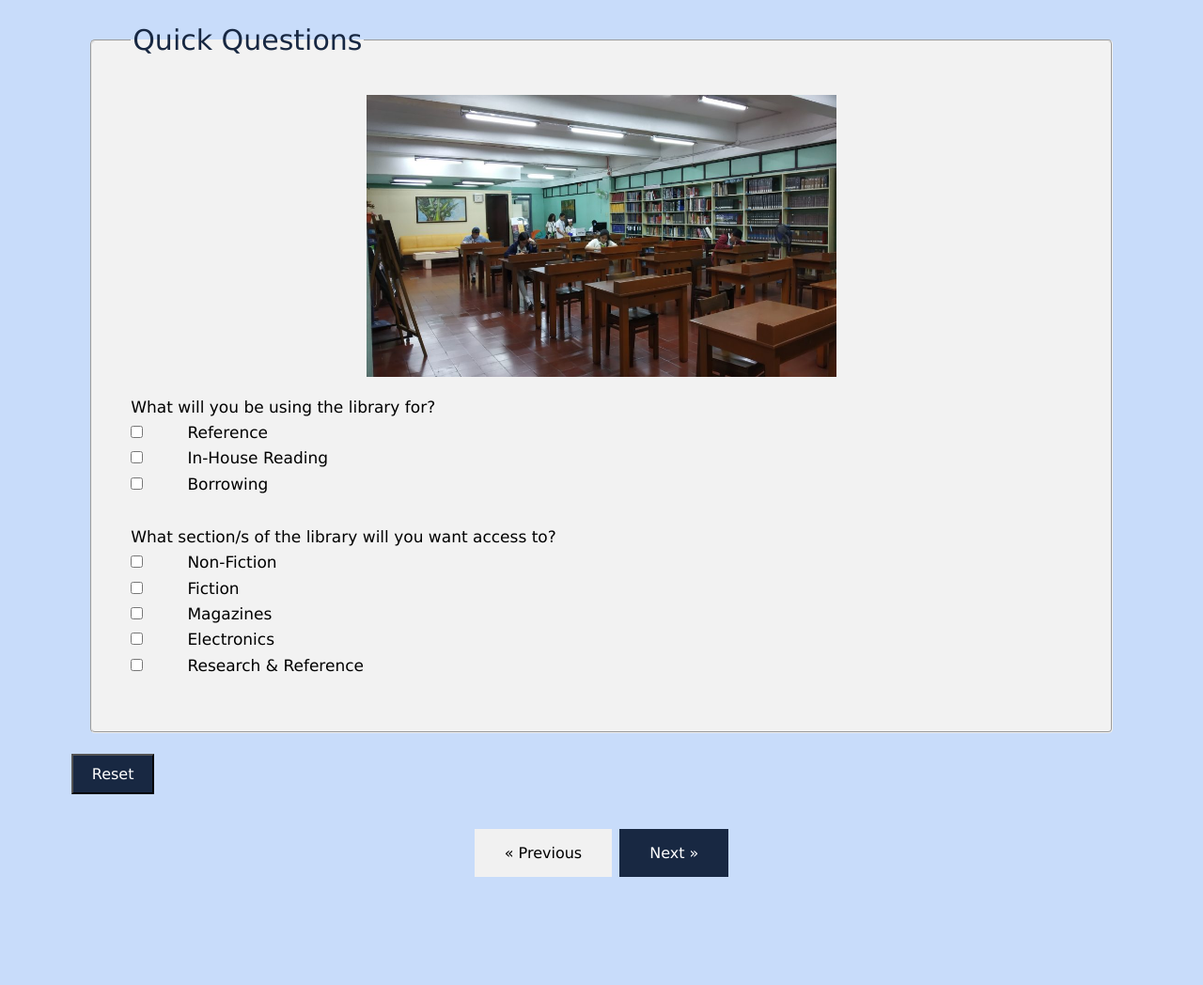
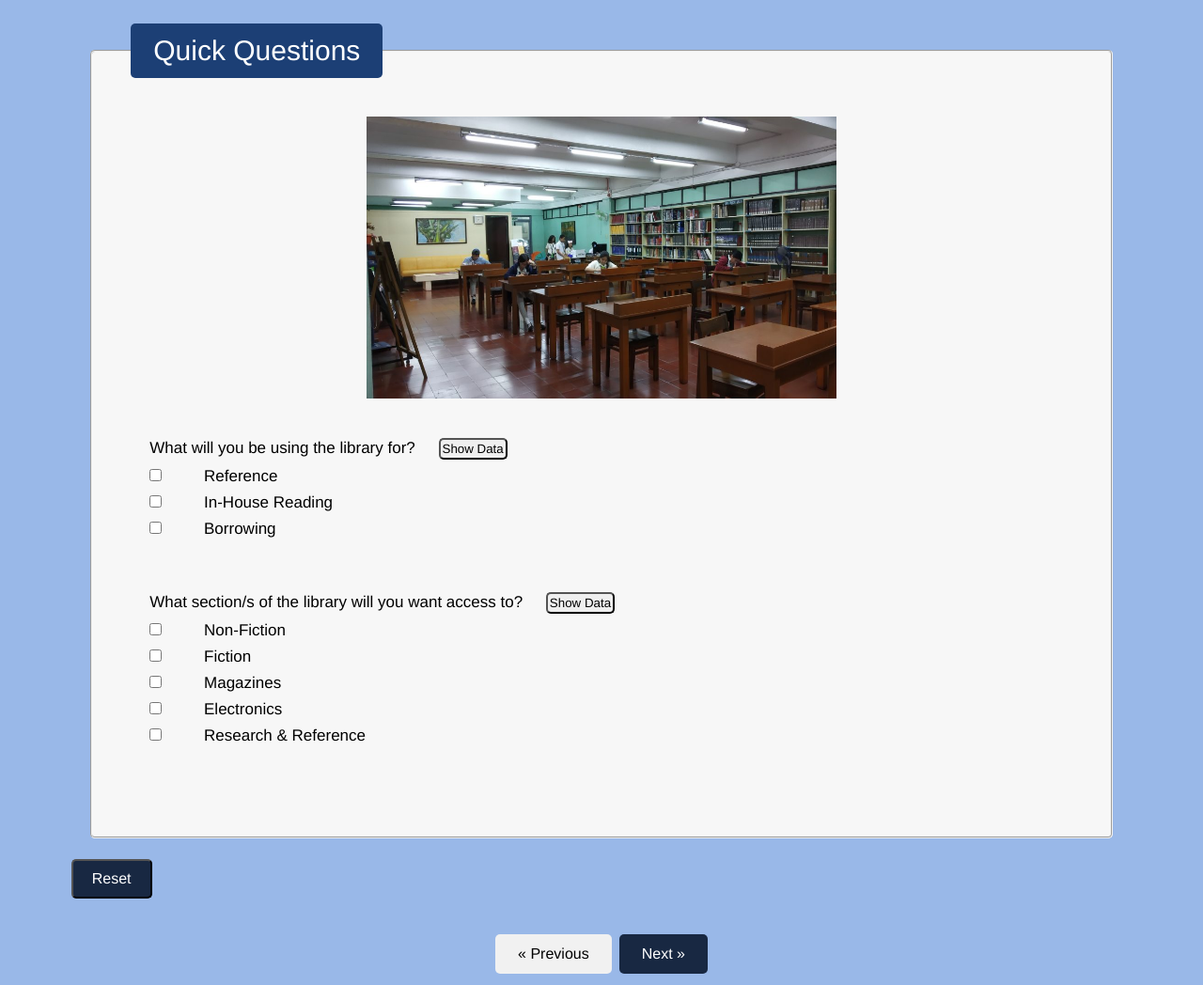
Before and after one commit to erissramos/4QProJStrontiumRamos, a plain HTML site: page Q4 Project/htdocs/questions.html in a window 1280 px wide. Shown: the whole page at 94% size. Before the commit the page ends 945 px from the top, so only its background shows below. Drawn offline with Linux system fonts and the light colour scheme.

Commit message:
Update questions.html

```diff
--- a/Q4 Project/htdocs/questions.html
+++ b/Q4 Project/htdocs/questions.html
@@ -17,42 +17,54 @@
 }
 
 body {
-	background-color: #c8dcfa;
+	background-color: #99b8e8;
 }
 
 fieldset {
 	border-radius: 5px;
-	background-color: #f2f2f2;
+	background-color: #f7f7f7;
 	padding: 20px;
 }
 
 legend {
+	background-color: #1c3f75;
 	font-size: 30px;
-	color: #182842;
-	font-family: Verdana;
+	color: white;
+	font-family: Helvetica;
+	padding: 12px 24px;
+	border-radius: 5px;
 }
 
 label {
 	font-size: 17px;
-	font-family: Verdana;
+	font-family: Helvetica;
 }
 
 input[type=reset] {
 	background-color: #182842;
 	color: white;
-	font-family: Verdana;
+	font-family: Helvetica;
 	font-size: 16px;
 	text-decoration: none;
 	padding: 10px 20px;
 	margin: 4px 2px;
+	border-radius: 5px;
+}
+
+.showData {
+	text-decoration: none;
+	font-family: Helvetica;
+	padding: 2px 2px;
+	border-radius: 5px;
 }
 
 a {
 	text-decoration: none;
-	font-family: Verdana;
+	font-family: Helvetica;
 	display: inline-block;
-	padding: 16px 32px;
+	padding: 12px 24px;
 	margin: 4px 2px;
+	border-radius: 5px;
 }
 
 a:hover {
@@ -78,25 +90,34 @@ a:hover {
 			<center>
 				<img src="images/library.jpg" style="height: 300px; width: 500px" alt = "PSHS MC Library";><br><br>
 			</center>
-			<label>What will you be using the library for?<br>
+			<div>	<!╌ Checkboxes for uses of library ╌>
+				<label>What will you be using the library for?
+					<input type="button" class="showData" onclick="displayUse()" value="Show Data"><br>		<!╌ Button to trigger function that displays user's input ╌>
 						<input type="checkbox" id="reference" name="choices" value="Reference">
 						<label for="reference">Reference</label><br>
 						<input type="checkbox" id="IHR" name="choices" value="In-House Reading">
 						<label for="IHR">In-House Reading</label><br>
 						<input type="checkbox" id="borrowing" name="choices" value="Borrowing">
 						<label for="borrowing">Borrowing</label>
-			</label><br><br><br>
-			<label>What section/s of the library will you want access to?<br>
-				<input type="checkbox" id="nonFic" name="choices" value="Non-Fiction">
+					<p id="demoUse"></p>
+				</label><br>
+			</div>
+			<div>	<!╌ Checkboxes for what student can access in the library ╌>
+				<label>What section/s of the library will you want access to?
+					<input type="button" class="showData" onclick="displayAccess()" value="Show Data"><br>
+						<input type="checkbox" id="nonFic" name="options" value="Non-Fiction">
 						<label for="nonFic">Non-Fiction</label><br>
-				<input type="checkbox" id="fic" name="choices" value="Fiction">
+						<input type="checkbox" id="fic" name="options" value="Fiction">
 						<label for="fic">Fiction</label><br>
-				<input type="checkbox" id="magazines" name="choices" value="Magazines">
+						<input type="checkbox" id="magazines" name="options" value="Magazines">
 						<label for="magazines">Magazines</label><br>
-				<input type="checkbox" id="electronics" name="choices" value="Electronics">
+						<input type="checkbox" id="electronics" name="options" value="Electronics">
 						<label for="electronics">Electronics</label><br>
-				<input type="checkbox" id="reRe" name="choices" value="Research & Reference">
+						<input type="checkbox" id="reRe" name="options" value="Research & Reference">
 						<label for="reRe">Research & Reference</label><br><br><br>
+					<p id="demoAccess"></p>
+				</label>
+			</div>
 		</fieldset><br>
 		<input type = "reset" value = "Reset"><br><br>
 		<center>
@@ -104,5 +125,27 @@ a:hover {
 			<a href="reminders.html" class="next">Next &raquo;</a>
 		</center>
 	</form>
+	<script>
+		function displayUse() {	//displays student's selected uses for the library
+			var x = "";
+			var choices = document.getElementsByName("choices");
+			for (var i = 0; i < choices.length; i++) {	//tests if index is less than .length
+				if (choices[i].checked) { 	//if choice is checked by user
+				x = x + choices[i].value + ", ";	//value of choice is assigned to var x
+				}
+			}
+			document.getElementById("demoUse").innerHTML = x;	//prints choices in paragraph element below the question
+		}
+		function displayAccess() {	//displays student's selected access to library materials
+			var x = "";
+			var options = document.getElementsByName("options");
+			for (var i = 0; i < options.length; i++) {
+				if (options[i].checked) {
+				x = x + options[i].value + ", ";
+				}
+			}
+			document.getElementById("demoAccess").innerHTML = x;
+		}
+	</script>
 </body>
 </html>
```
Lines whose indentation alone changed are shown as unchanged.
